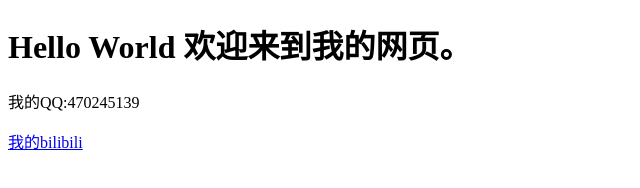
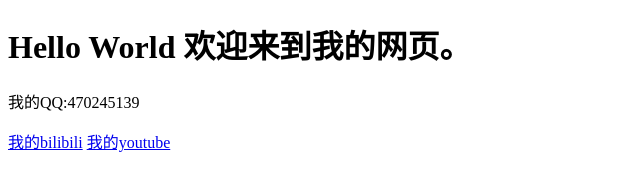
Before and after one commit to 470245139/470245139.github.io, a plain HTML site: page index.html in a window 1280 px wide. Shown: the whole page, without its empty margins (0-640 px from the left). Drawn offline with Linux system fonts and the light colour scheme.

Commit message:
Update index.html

```diff
--- a/index.html
+++ b/index.html
@@ -4,6 +4,6 @@
 <h1>Hello World 欢迎来到我的网页。</h1>
 <p>我的QQ:470245139</p>
 <a href="https://space.bilibili.com/634994595?spm_id_from=333.1007.0.0">我的bilibili</a>
-<a href="https://www.youtube.com/channel/UCkvTGru4k7wZtq6H5Wn5blA"我的youtube</a>
+<a href="https://www.youtube.com/channel/UCkvTGru4k7wZtq6H5Wn5blA">我的youtube</a>
 </body>
 </html>
```
